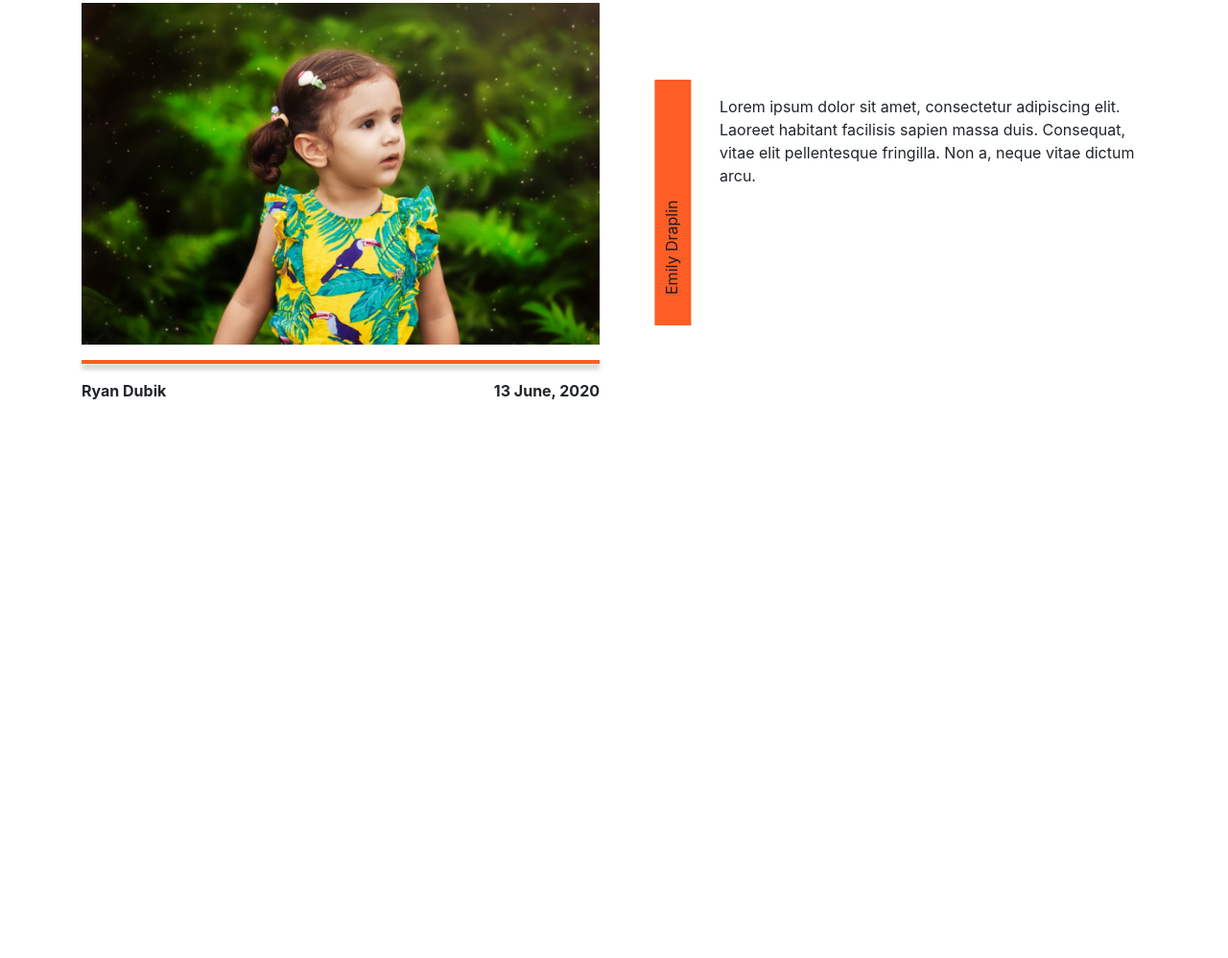
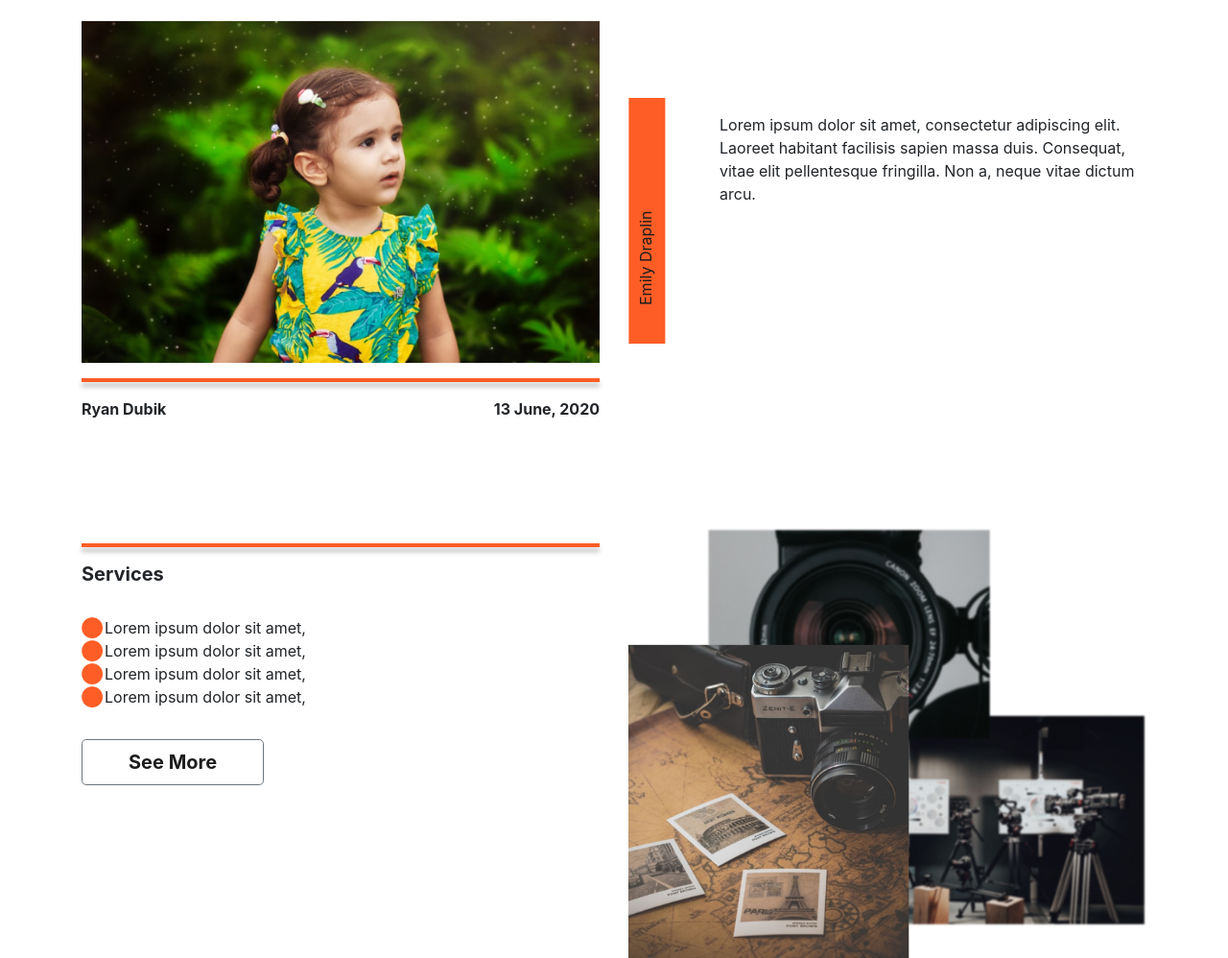
Before and after one commit to hngi/Team-B-JL-photography-1, a plain HTML site: page Index3.html in a window 1280 px wide. Shown: the part 1424-2422 px from the top of the page at 96% size. Before the commit the page ends 1955 px from the top, so only its background shows below. Drawn offline with nearby package versions, Linux system fonts and the light colour scheme.

Commit message:
services work section added

```diff
--- a/Index3.html
+++ b/Index3.html
@@ -120,7 +120,7 @@
 
             <div class="col-md-1 col-lg-1">
                 <div class="rectangle">
-                    <p class="text-center py-3 mx-2 my-3">Debby Linchen</p>
+                    <p class="text-center py-3 mx-2 my-4">Debby Linchen</p>
                 </div>
 
             </div>
@@ -155,17 +155,12 @@
             </div>
 
             <div class="col-md-1 col-lg-1">
-                <div class="rectangle">
-                    <p class="text-center py-3 mx-2 my-3">Emily Draplin </p>
+                <div class="rectangle-2">
+                    <p class="text-center py-3 mx-2 my-4">Emily Draplin </p>
                 </div>
             </div>
 
             <div class="col-md-5 col-lg-5">
-                <!-- <div class="mb-5">
-                    <h5 class="font-weight-bold">
-                        Latest Works<span class="px-4"><img class="px-4 latest-img img-fluid" src="./index3-img/Line 1.png" alt=""></span></h5>
-                </div> -->
-
                 <div class="pt-5">
                     <p class="pt-5">Lorem ipsum dolor sit amet, consectetur adipiscing elit. Laoreet habitant facilisis sapien massa duis. Consequat, vitae elit pellentesque fringilla. Non a, neque vitae dictum arcu.</p>
                 </div>
@@ -174,8 +169,30 @@
 
     </section>
 
+    <!-- Services starts here -->
+
     <section class="container mt-5">
-        <div class="pt-5"></div>
+        <div class=" row pt-5">
+            <div class="col-md-6 col-lg-6">
+                <hr class="border-orange mb-3">
+                <div class="mb-3">
+                    <h5 class="font-weight-bold">Services</h5>
+                </div>
+
+                <ul class="p-3">
+                    <li>Lorem ipsum dolor sit amet,</li>
+                    <li>Lorem ipsum dolor sit amet,</li>
+                    <li>Lorem ipsum dolor sit amet,</li>
+                    <li>Lorem ipsum dolor sit amet,</li>
+                </ul>
+
+                <button type="button" class="btn btn-outline-secondary btn-lg px-5">See More</button>
+            </div>
+
+            <div class="col-md-6 col-lg-6 ">
+                <div><img class="img-fluid" src="./index3-img/serices-img.png" alt=""></div>
+            </div>
+        </div>
     </section>
 </body>
 
--- a/css/index3.css
+++ b/css/index3.css
@@ -51,7 +51,7 @@ header {
     position: absolute;
     top: 80px;
     height: 32vh;
-    right: 15px;
+    right: 10px;
     width: 3vw;
     background: #FE5D26;
     transform: rotate(180deg)
@@ -63,6 +63,68 @@ header {
     color: #1D1D1D;
     text-align: center;
     display: inline-block;
+}
+
+.rectangle-2 {
+    position: absolute;
+    top: 80px;
+    height: 32vh;
+    width: 3vw;
+    background: #FE5D26;
+    transform: rotate(180deg)
+}
+
+.rectangle-2 p {
+    writing-mode: vertical-lr;
+    text-orientation: mixed;
+    color: #1D1D1D;
+    text-align: center;
+    display: inline-block;
+}
+
+ul {
+    list-style: none;
+}
+
+ul li::before {
+    content: "\002B24";
+    color: #FE5D26;
+    /* font-size: 12px; */
+    font-weight: 900;
+    display: inline-block;
+    width: 1.5em;
+    margin-left: -1em;
+}
+
+.image-stack {
+    display: grid;
+    position: relative;
+    /* imperative for the overlapping to work */
+    grid-template-columns: repeat(12, 1fr);
+}
+
+.image-stack__item--bottom {
+    grid-column: 2 / -1;
+    grid-row: 1;
+}
+
+.image-stack__item--right {
+    grid-column: 2 / -1;
+    /* grid-row: 1; */
+}
+
+.image-stack__item--top {
+    grid-row: 1;
+    grid-column: 1 / span 8;
+    padding-top: 30%;
+    /* / slightly arbitrary, keeps proportion once resized */
+    z-index: 1;
+    /* // tells the browser to make this image on top */
+}
+
+img {
+    width: 100%;
+    display: block;
 }
 
 
```
Also changed, not shown: index3-img/img-1.png (added), index3-img/img-2.png (added), index3-img/img-3.png (added), index3-img/serices-img.png (added).
